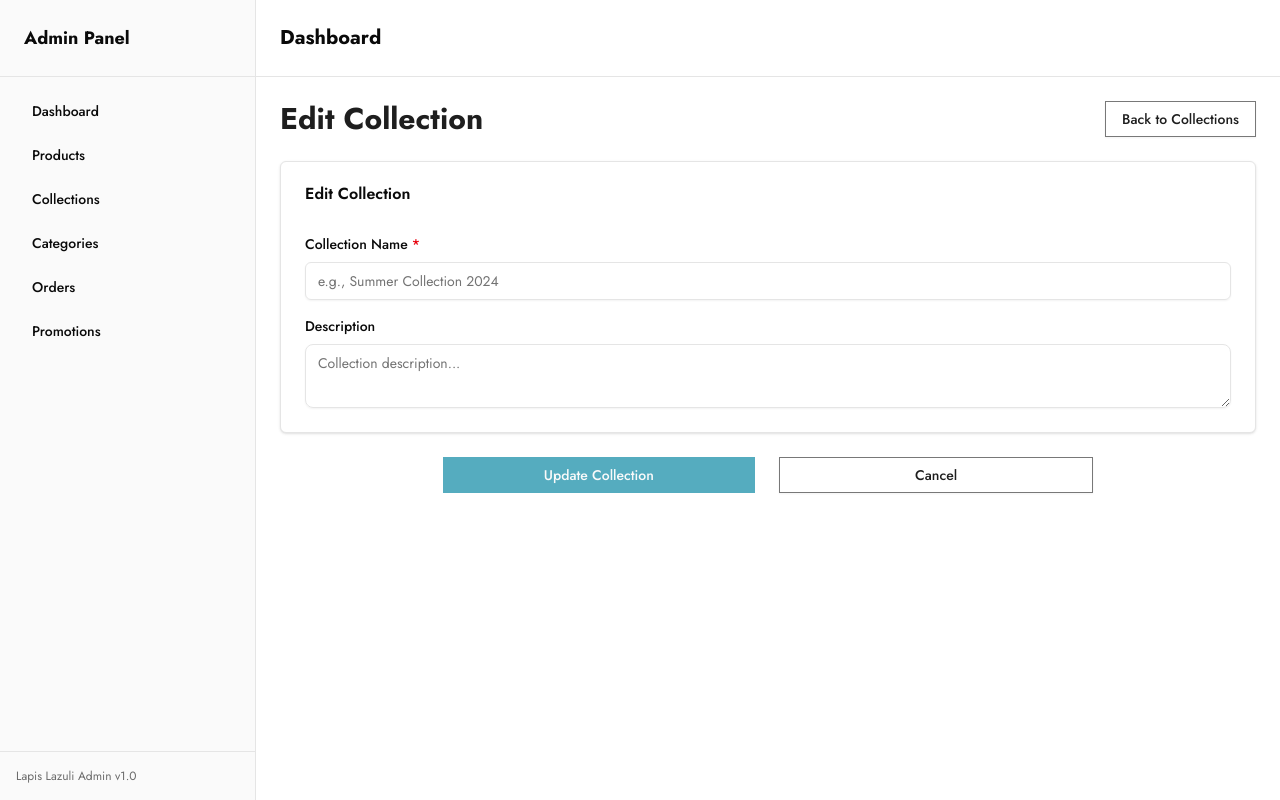
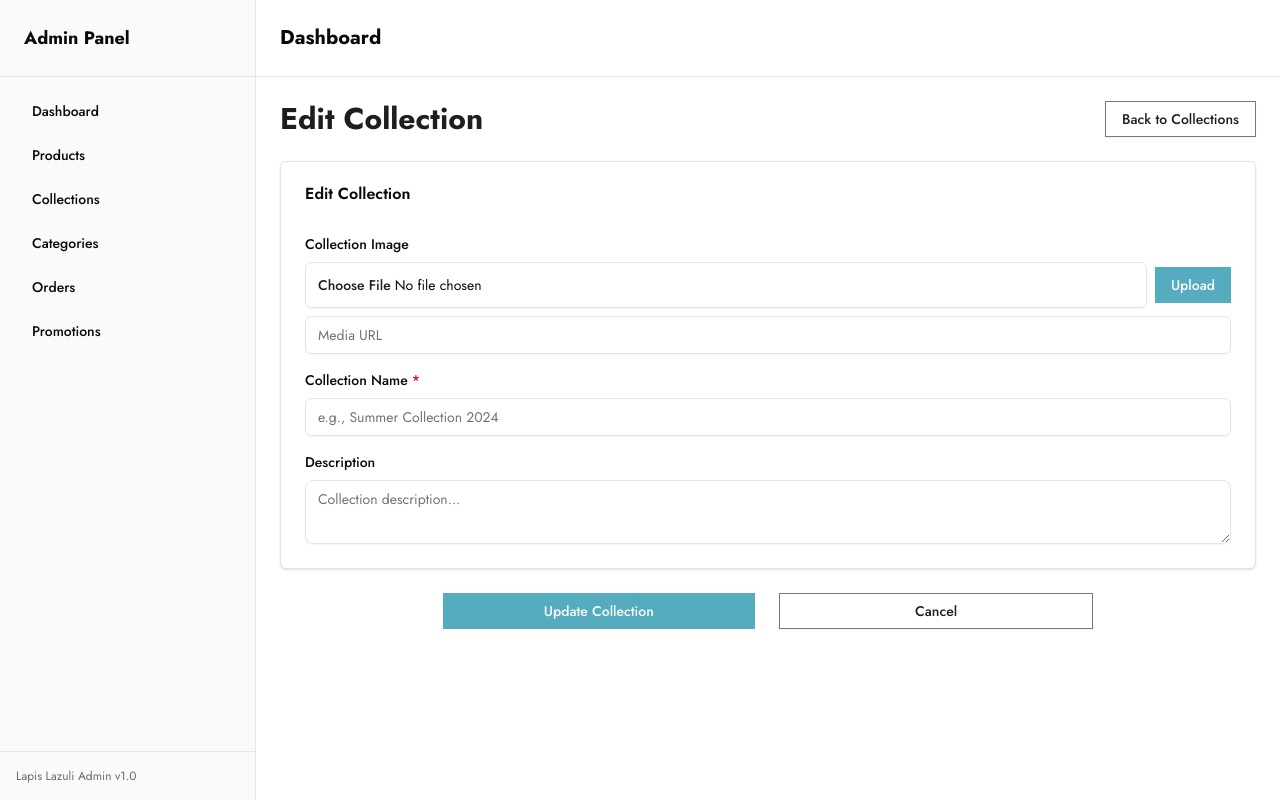
Before and after one commit to Karongoi/Lapis-Lazuli, a Next.js app: page /admin/collections/1 in a window 1280 px wide. Built offline with nearby package versions, Linux system fonts and the light colour scheme; no server answers; the database is empty.

Commit message:
chore: update collections form

```diff
--- a/components/admin/collection-form.tsx
+++ b/components/admin/collection-form.tsx
@@ -1,7 +1,6 @@
 "use client"
 
 import type React from "react"
-
 import { useState, useEffect } from "react"
 import { useRouter } from "next/navigation"
 import { Button } from "@/components/ui/button"
@@ -10,6 +9,7 @@ import { Input } from "@/components/ui/input"
 import { Textarea } from "@/components/ui/textarea"
 import { FormField } from "@/components/admin/form-field"
 import LoadingSkeleton from "@/common/shared/loadingSkeleton"
+import { CloudinaryUpload } from "./upload-form"
 
 interface CollectionFormProps {
     collectionId?: number
@@ -21,6 +21,7 @@ export function CollectionForm({ collectionId }: CollectionFormProps) {
     const [loading, setLoading] = useState(isEditing)
     const [submitting, setSubmitting] = useState(false)
     const [errors, setErrors] = useState<Record<string, string>>({})
+    const [image, setImage] = useState<string>('')
 
     const [formData, setFormData] = useState({
         name: "",
@@ -85,6 +86,19 @@ export function CollectionForm({ collectionId }: CollectionFormProps) {
                     <CardTitle>{isEditing ? "Edit Collection" : "Create New Collection"}</CardTitle>
                 </CardHeader>
                 <CardContent className="space-y-4">
+                    <FormField label="Collection Image" >
+                        <CloudinaryUpload
+                            folder="collections"
+                            onUploadComplete={(url) =>
+                                setImage(url)
+                            }
+                        />
+                        <Input
+                            placeholder="Media URL"
+                            value={image}
+                            onChange={(e) => setImage(e.target.value)}
+                        />
+                    </FormField>
                     <FormField label="Collection Name" required error={errors.name}>
                         <Input
                             value={formData.name}
```
